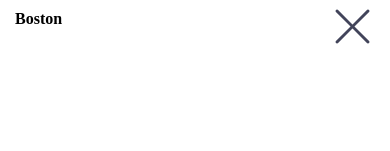
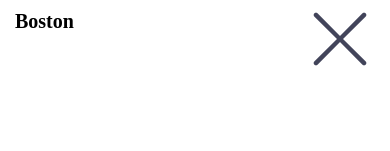
Before and after one commit to BostonRohan/portfolio, a React (Create React App) app: page /projects in a window 390 px wide. Shown: the top 151 px of the page. Built offline with nearby package versions, Linux system fonts and the light colour scheme.

Commit message:
added email form, and style fixes

```diff
--- a/src/Components/Pages/Contact.js
+++ b/src/Components/Pages/Contact.js
@@ -39,11 +39,19 @@ function Contact() {
             maxLength="20"
             required
           />
+          <input
+            name="email"
+            type="text"
+            placeholder="email"
+            minLength="3"
+            maxLength="254"
+            required
+          />
           <textarea
             id="description"
             name="description"
             className="contact-description"
-            placeholder="Description"
+            placeholder="Work with me?"
             maxLength="200"
             required
           />
--- a/src/Styles/Nav.css
+++ b/src/Styles/Nav.css
@@ -8,6 +8,7 @@
   color: black;
   position: fixed;
   cursor: pointer;
+  z-index: 1;
 }
 .nav {
   display: flex;
@@ -21,6 +22,7 @@
   right: 15px;
   top: 2px;
   position: fixed;
+  z-index: 2;
 }
 .lines:hover {
   transform: scale(1.3);
@@ -52,6 +54,7 @@
   color: var(--secondary-color);
   top: 2px;
   right: 15px;
+  cursor: pointer;
 }
 .x:hover {
   transform: scale(1.3);
@@ -74,7 +77,11 @@
   .nav-element {
     width: 100%;
   }
-  .lines {
-    font-size: 60px;
+  .lines,
+  .x {
+    font-size: 70px;
+  }
+  .logo {
+    font-size: 20px;
   }
 }
```
Also changed, not shown: 1 other file (tests, documents, lock files or other folders).
